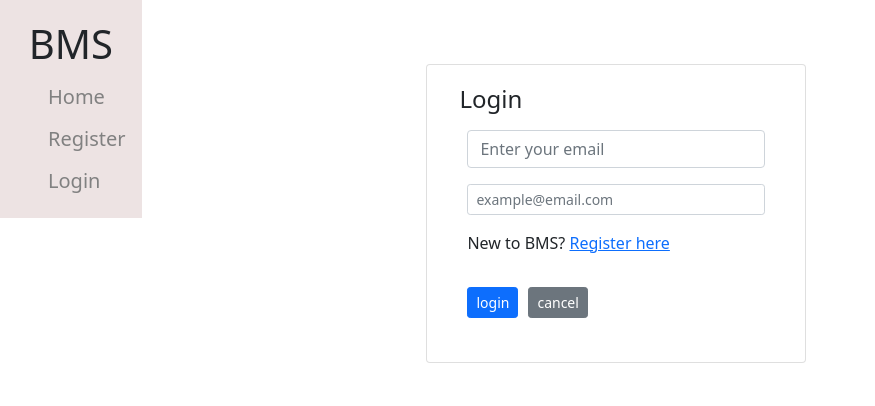
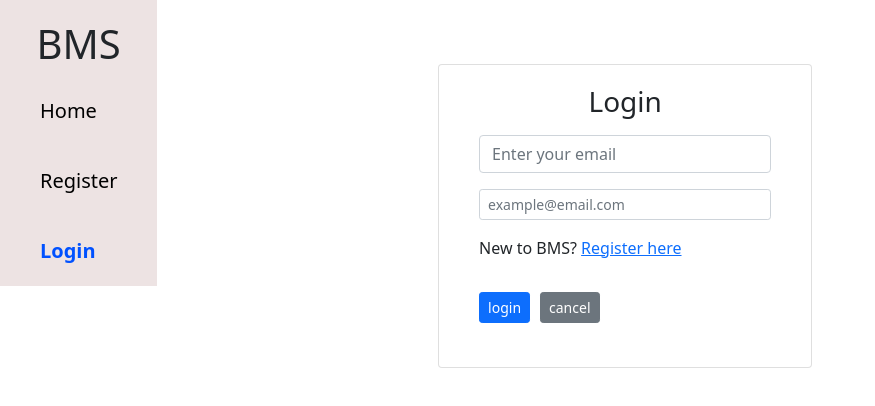
Before and after one commit to Yashu1205/billing-app, a React (Create React App) app: page /login in a window 1280 px wide. Shown: the top 406 px of the page, without its empty margins (0-875 px from the left). Built offline with nearby package versions, Linux system fonts and the light colour scheme.

Commit message:
done with home

```diff
--- a/src/App.js
+++ b/src/App.js
@@ -1,5 +1,6 @@
 import { useState, useEffect } from 'react';
 import { useDispatch } from 'react-redux';
+import { startGetBills } from './actions/billsAction';
 import { startGetCustomers } from './actions/customersAction';
 import { startGetProducts } from './actions/productsAction';
 import NavBar from './components/NavBar'
@@ -9,17 +10,18 @@ function App() {
   const token = localStorage.getItem('token')
   const [jwt, setJwt] = useState(token)
 
-    useEffect(() => {
-      if(jwt){
-        dispatch(startGetProducts())
-      }
-    },[])
-
-    useEffect(() => {
+    window.onload = function(){
       if(jwt){
         dispatch(startGetCustomers())
+        dispatch(startGetProducts())
+        dispatch(startGetBills())
       }
-    },[])
+    }
+    // useEffect(() => {
+    // },[])
+
+    // useEffect(() => {
+    // },[])
 
 
   return (
--- a/src/actions/UserAction.js
+++ b/src/actions/UserAction.js
@@ -20,6 +20,7 @@ export const startUserRegistration = (formData, resetForm, redirectToLogin) => {
                          }
                          else{
                              resetForm()
+                             removeServerErrors()
                              Swal.fire('Successful', 'Successfully Registered','success')
                              redirectToLogin()
                          }
--- a/src/components/NavBar.js
+++ b/src/components/NavBar.js
@@ -4,6 +4,7 @@ import { Route, NavLink, withRouter } from 'react-router-dom'
 
 import '../css/navbar.css'
 import PrivateRoute from './PrivateRoute'
+import ProtectedRoute from './ProtectedRoute'
 import Home from './Home'
 import Register from './User/Register'
 import Login from './User/Login'
@@ -20,10 +21,10 @@ const NavBar = (props) => {
     }
 
     return (
-        <div className="d-flex flex-row ">
+        <div className="d-flex flex-row " style={{display:'inline', height: '100%'}}>
             <div className="sidenav">
                 <h1 style={{textAlign: 'center'}}>BMS</h1>
-                <ul style={{listStyleType: 'none'}}>
+                <ul style={{listStyleType: 'none'}} className= "nav nav-pills">
 
                     {
                         isLoggedIn ? (
@@ -48,14 +49,14 @@ const NavBar = (props) => {
                                     Bills
                                 </NavLink>
                             </li>
-                            <li onClick={handleLogout}>
+                            <li onClick={handleLogout} style={{cursor: 'pointer'}}>
                                 <a> Logout</a>
                             </li>
                             </>
                         ) : (
                             <>
                             <li>
-                                <NavLink  to="/" activeClassName="active">
+                                <NavLink exact to="/" activeClassName="active">
                                     Home
                                 </NavLink>
                             </li>
@@ -76,9 +77,9 @@ const NavBar = (props) => {
                 </ul>
 
             </div>
-            <Route path="/" component={Home} exact={true}/>
-            <Route path="/register" component={Register} />
-            <Route path="/login" component={Login} />
+            <ProtectedRoute path="/" component={Home} isLoggedIn={isLoggedIn} exact={true}/>
+            <ProtectedRoute path="/register" component={Register} isLoggedIn={isLoggedIn} />
+            <ProtectedRoute path="/login" component={Login} isLoggedIn={isLoggedIn} />
             <PrivateRoute path="/customers" component={CustomersContainer} isLoggedIn={isLoggedIn}/>
             <PrivateRoute path="/products" component={ProductsContainer} isLoggedIn={isLoggedIn}/>
             <PrivateRoute path="/bills" component={BillsContainer} isLoggedIn={isLoggedIn}/>
--- /dev/null
+++ b/src/components/ProtectedRoute.js
@@ -0,0 +1,21 @@
+import { Route, Redirect } from 'react-router-dom'
+
+const  ProtectedRoute = (props) =>  {
+    const {path, component, isLoggedIn, exact} = props
+
+    return (
+        <>
+        {
+            !isLoggedIn ? (
+                <Route path={path} component = {component} exact={exact}/>
+
+            ) : (
+                <Redirect to="/customers" />
+            )
+        }
+        </>
+    )
+
+}
+
+export  default  ProtectedRoute;
--- a/src/components/User/Login.js
+++ b/src/components/User/Login.js
@@ -1,7 +1,7 @@
 import { useState } from "react"
 import { NavLink } from 'react-router-dom'
 import { useDispatch, useSelector } from "react-redux"
-import { removeServerErrors, startLoginUser } from "../../actions/UserAction"
+import { removeServerErrors, startLoginUser } from "../../actions/userAction"
 
 const Login = (props) => {
     const [email, setEmail] = useState('')
@@ -22,24 +22,26 @@ const Login = (props) => {
         }
     }
 
+    const handleError = (e) => {
+        if(e.target.value.trim().length === 0){
+            setLoginErrors({...loginErrors, [e.target.name]: `${e.target.name} is required`})
+        } else{
+            const removeErrors = {...loginErrors}
+            delete removeErrors[e.target.name]
+            setLoginErrors(removeErrors)
+        }
+    }
     const resetForm = () => {
         setEmail('')
         setPassword('')
     }
 
-    const handleCancel = (e) => {
-        e.preventDefault()
-        resetForm()
-        setLoginErrors({})
-        dispatch(removeServerErrors())
-    }
-
     const runValidations = () => {
         if(email.trim().length === 0){
-            errors.email = 'Email is required'
+            errors.email = 'email is required'
         }
         if(password.trim().length === 0){
-            errors.password = 'Password is required'
+            errors.password = 'password is required'
         }
     }
 
@@ -62,6 +64,13 @@ const Login = (props) => {
         }
     }
 
+    const handleCancel = (e) => {
+        e.preventDefault()
+        resetForm()
+        setLoginErrors({})
+        dispatch(removeServerErrors())
+    }
+
     return (
         <div className="container mt-3">
             <div className="row">
@@ -70,7 +79,7 @@ const Login = (props) => {
                 </div>
                 <div className="col-md-4 card mt-5">
                     <div style={{margin: '10px', padding: '10px'}}>
-                    <h4>Login</h4>
+                    <h3 style={{textAlign: 'center'}}>Login</h3>
                     <form onSubmit={handleSubmit}>
                         <table className="table table-borderless pt-3" >
                             <thead></thead>
@@ -81,6 +90,7 @@ const Login = (props) => {
                                             name="email"
                                             value={email}
                                             onChange={handleChange}
+                                            onBlur={handleError}
                                             placeholder="Enter your email" />
 
                                     {loginErrors.email && <span className="text-danger">{loginErrors.email} <br/></span>}
@@ -93,6 +103,7 @@ const Login = (props) => {
                                                 name="password"
                                                 value={password}
                                                 onChange={handleChange}
+                                                onBlur={handleError}
                                                 placeholder="example@email.com" />
                                         {loginErrors.password && <span className="text-danger">{loginErrors.password} <br/></span>}
                                         {serverErrors.email && <span className="text-danger">email is already taken <br/></span>}
--- a/src/css/navbar.css
+++ b/src/css/navbar.css
@@ -1,7 +1,7 @@
 
 .sidenav {
   height: 100%;
-  width: 160px;
+  width: 180px;
   /* position: fixed; */
   z-index: 1;
   top: 0;
@@ -20,5 +20,25 @@
 }
 
 .sidenav a:hover {
-  color: #f1f1f1;
+  color: #080808;
 }
+
+.nav-pills >li >a {
+  font-size: 20px;
+  color: black;
+  text-decoration: none;
+  display: block;
+  border-radius: 4px;
+  padding: 10px 15px;
+  margin: 10px 15px 10px 25px;
+}
+.nav-pills > li > a:hover {
+   background-color: rgb(176 175 214);
+   color: white;
+}
+
+.nav-pills .active {
+ /* background-color: rgb(0, 81, 255); */
+ color:rgb(0, 81, 255)     ;
+ font-weight:bold;
+}
--- a/src/reducers/UserReducer.js
+++ b/src/reducers/UserReducer.js
@@ -1,4 +1,4 @@
-import { SET_ERRORS, IS_LOGIN, REMOVE_ERRORS } from '../actions/UserAction'
+import { SET_ERRORS, IS_LOGIN, REMOVE_ERRORS } from '../actions/userAction'
 
 const userInitialValues = {
     isLoggedIn: localStorage.getItem('token') ? true : false,
--- a/src/store/configureStore.js
+++ b/src/store/configureStore.js
@@ -1,6 +1,6 @@
 import { createStore, combineReducers, applyMiddleware } from 'redux'
 import thunk from 'redux-thunk'
-import UserReducer from '../reducers/UserReducer'
+import UserReducer from '../reducers/userReducer'
 import customersReducer from '../reducers/customersReducer'
 import productsReducer from '../reducers/productsReducer'
 import billsReducer from '../reducers/billsReducer'
```
Also changed, not shown: src/components/User/Register.js (+22 -3 lines).
